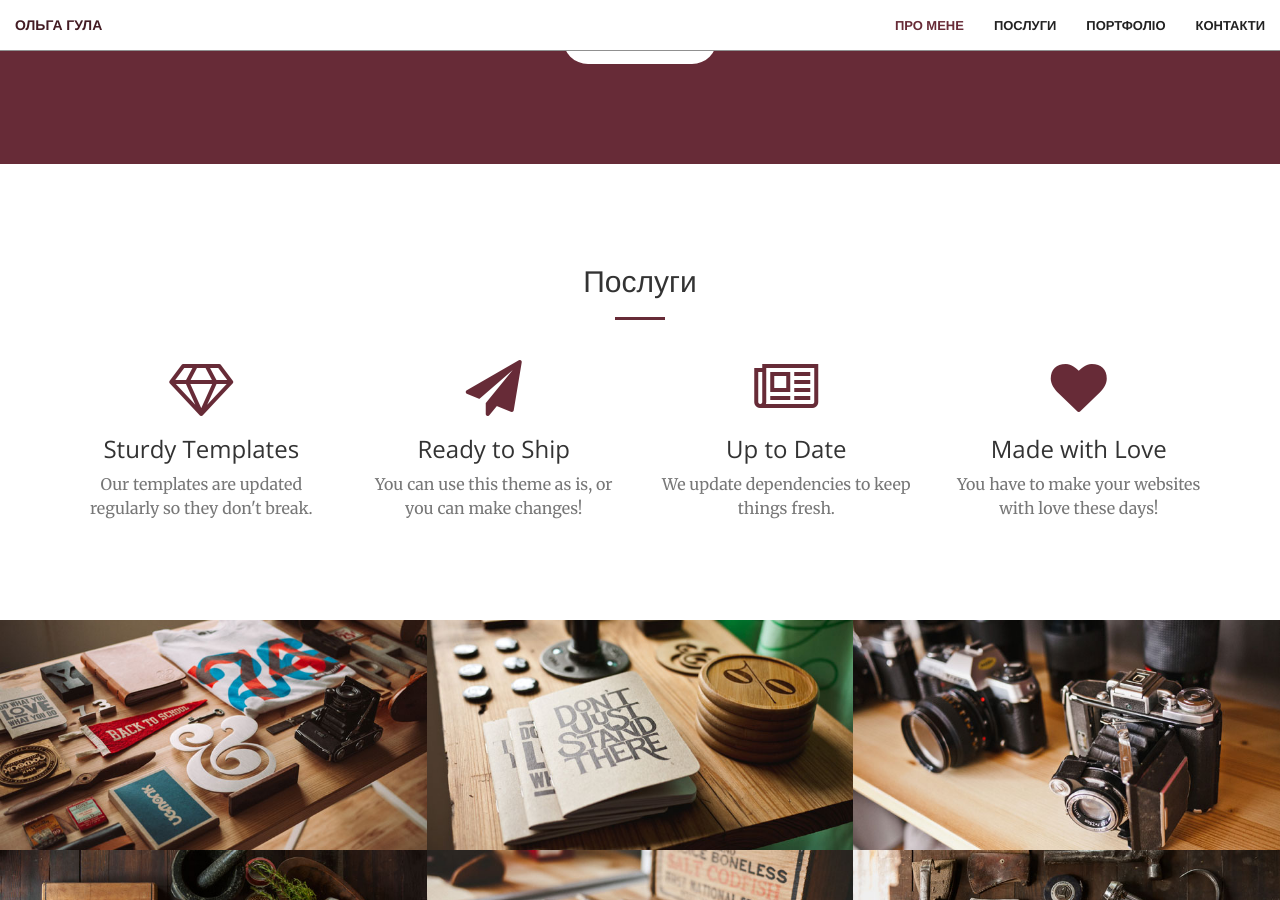
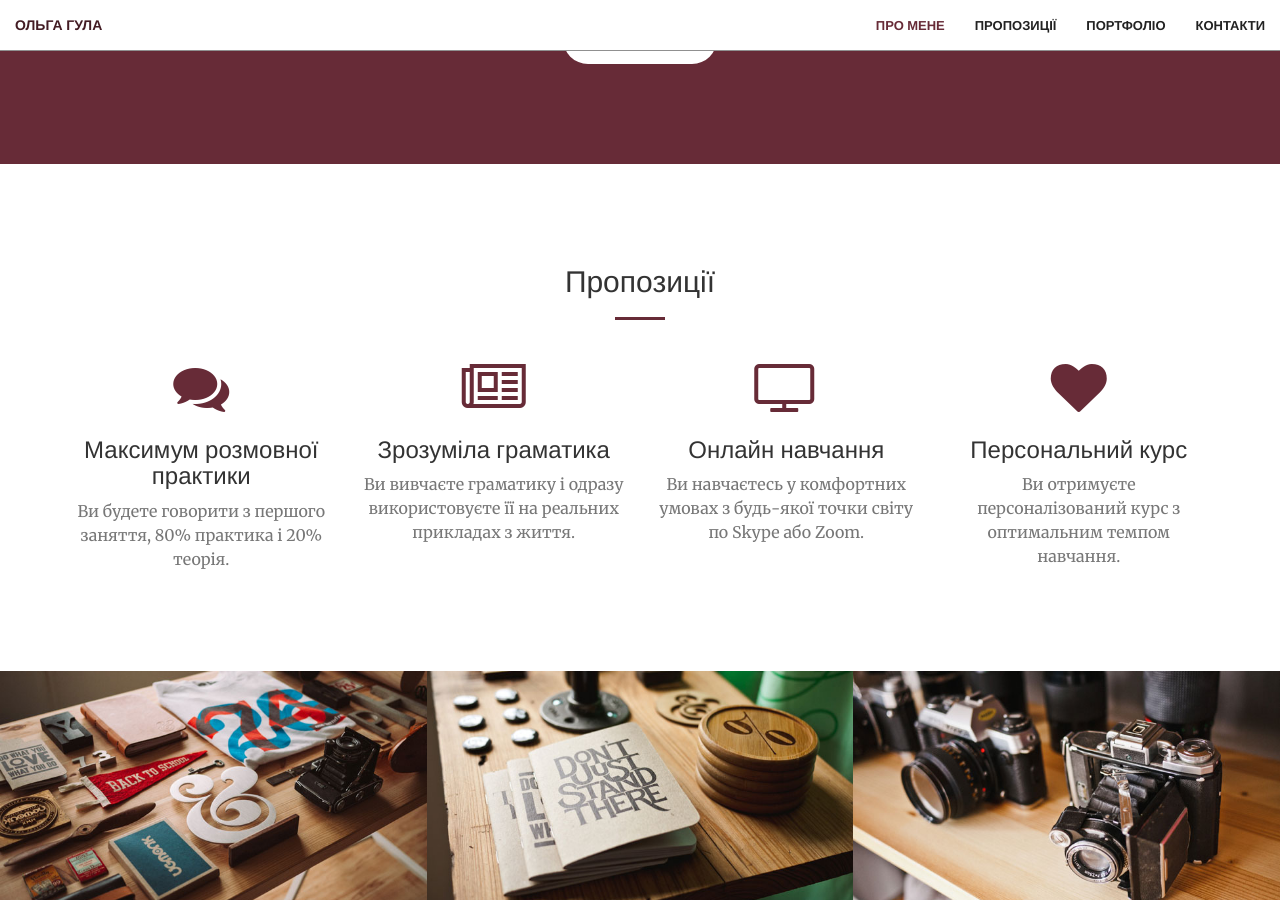
Before and after one commit to yyunikov/hula.yunikov.com, a Jekyll site: the page built from index.html, in a window 1280 px wide and 900 px high, scrolled down 1154 px. Built offline with Jekyll 4.4.1, drawn with Linux system fonts in a browser that asks for light colours; some of the changed text lies outside the part shown.

Commit message:
Contact, Navigation and Services

```diff
--- a/_includes/contact.html
+++ b/_includes/contact.html
@@ -4,7 +4,7 @@
             <div class="col-lg-8 col-lg-offset-2 text-center">
                 <h2 class="section-heading">Контакти</h2>
                 <hr class="primary">
-                <p>Ready to start your next project with us? That's great! Give us a call or send us an email and we will get back to you as soon as possible!</p>
+                <p>Буду рада допомогти Вам досягти високих результатів у вивченні мови і зробити процес максимально захоплюючим!</p>
             </div>
         <div class="col-lg-2 col-lg-offset-2 text-center">
             <a href="https://www.linkedin.com/in/{{ site.linkedin_username }}" target="_blank">
--- a/_includes/nav.html
+++ b/_includes/nav.html
@@ -18,7 +18,7 @@
                     <a class="page-scroll" href="#about">Про Мене</a>
                 </li>
                 <li>
-                    <a class="page-scroll" href="#services">Послуги</a>
+                    <a class="page-scroll" href="#services">Пропозиції</a>
                 </li>
                 <li>
                     <a class="page-scroll" href="#portfolio">Портфоліо</a>
--- a/_includes/services.html
+++ b/_includes/services.html
@@ -2,7 +2,7 @@
     <div class="container">
         <div class="row">
             <div class="col-lg-12 text-center">
-                <h2 class="section-heading">Послуги</h2>
+                <h2 class="section-heading">Пропозиції</h2>
                 <hr class="primary">
             </div>
         </div>
@@ -11,30 +11,30 @@
         <div class="row">
             <div class="col-lg-3 col-md-6 text-center">
                 <div class="service-box">
-                    <i class="fa fa-4x fa-diamond wow bounceIn text-primary"></i>
-                    <h3>Sturdy Templates</h3>
-                    <p class="text-muted">Our templates are updated regularly so they don't break.</p>
+                    <i class="fa fa-4x fa-comments wow bounceIn text-primary"></i>
+                    <h3>Максимум розмовної практики</h3>
+                    <p class="text-muted">Ви будете говорити з першого заняття, 80% практика і 20% теорія.</p>
                 </div>
             </div>
             <div class="col-lg-3 col-md-6 text-center">
                 <div class="service-box">
-                    <i class="fa fa-4x fa-paper-plane wow bounceIn text-primary" data-wow-delay=".1s"></i>
-                    <h3>Ready to Ship</h3>
-                    <p class="text-muted">You can use this theme as is, or you can make changes!</p>
+                    <i class="fa fa-4x fa-newspaper-o wow bounceIn text-primary" data-wow-delay=".1s"></i>
+                    <h3>Зрозуміла граматика</h3>
+                    <p class="text-muted">Ви вивчаєте граматику і одразу використовуєте її на реальних прикладах з життя.</p>
                 </div>
             </div>
             <div class="col-lg-3 col-md-6 text-center">
                 <div class="service-box">
-                    <i class="fa fa-4x fa-newspaper-o wow bounceIn text-primary" data-wow-delay=".2s"></i>
-                    <h3>Up to Date</h3>
-                    <p class="text-muted">We update dependencies to keep things fresh.</p>
+                    <i class="fa fa-4x fa-television wow bounceIn text-primary" data-wow-delay=".3s"></i>
+                    <h3>Онлайн навчання</h3>
+                    <p class="text-muted">Ви навчаєтесь у комфортних умовах з будь-якої точки світу по Skype або Zoom.</p>
                 </div>
             </div>
             <div class="col-lg-3 col-md-6 text-center">
                 <div class="service-box">
                     <i class="fa fa-4x fa-heart wow bounceIn text-primary" data-wow-delay=".3s"></i>
-                    <h3>Made with Love</h3>
-                    <p class="text-muted">You have to make your websites with love these days!</p>
+                    <h3>Персональний курс</h3>
+                    <p class="text-muted">Ви отримуєте персоналізований курс з оптимальним темпом навчання.</p>
                 </div>
             </div>
         </div>
```
